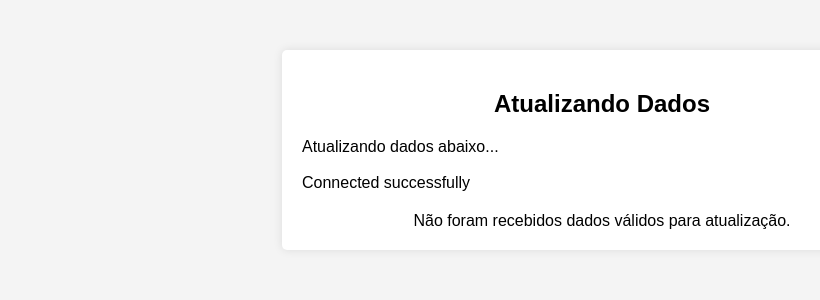
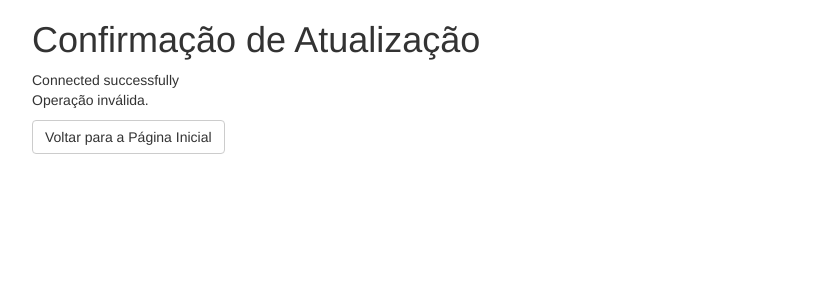
Before and after one commit to Lucamc09/Projeto-SmartSnack, a PHP site: page /alterar_dados.php in a window 1280 px wide. Shown: the top 300 px of the page, without its empty margins (38-858 px from the left). Run offline with PHP 8.4, Linux system fonts and the light colour scheme.

Commit message:
Update alterar_dados.php

```diff
--- a/alterar_dados.php
+++ b/alterar_dados.php
@@ -2,98 +2,43 @@
 <html lang="pt-br">
 <head>
     <meta charset="UTF-8">
-    <meta name="viewport" content="width=device-width, initial-scale=1.0">
-    <title>Atualização de Dados</title>
-    <style>
-        body {
-            font-family: Arial, sans-serif;
-            background-color: #f4f4f4;
-            margin: 0;
-            padding: 0;
-        }
-        .container {
-            max-width: 600px;
-            margin: 50px auto;
-            padding: 20px;
-            background-color: #fff;
-            border-radius: 5px;
-            box-shadow: 0 0 10px rgba(0, 0, 0, 0.1);
-        }
-        h2 {
-            text-align: center;
-        }
-        form {
-            margin-top: 20px;
-        }
-        label {
-            font-weight: bold;
-        }
-        input[type="text"], input[type="number"] {
-            width: 100%;
-            padding: 10px;
-            margin: 5px 0 20px 0;
-            box-sizing: border-box;
-            border: 1px solid #ccc;
-            border-radius: 4px;
-        }
-        input[type="submit"] {
-            background-color: #4CAF50;
-            color: white;
-            padding: 14px 20px;
-            margin: 8px 0;
-            border: none;
-            border-radius: 4px;
-            cursor: pointer;
-            width: 100%;
-        }
-        input[type="submit"]:hover {
-            background-color: #45a049;
-        }
-        .message {
-            text-align: center;
-            margin-top: 20px;
-        }
-    </style>
+    <title>Confirmação de Atualização</title>
+    <link rel="stylesheet" href="https://maxcdn.bootstrapcdn.com/bootstrap/3.3.7/css/bootstrap.min.css" integrity="sha384-BVYiiSIFeK1dGmJRAkycuHAHRg32OmUcww7on3RYdg4Va+PmSTsz/K68vbdEjh4u" crossorigin="anonymous">
 </head>
 <body>
-
     <div class="container">
-    <h2>Atualizando Dados</h2>
-
+        <h1>Confirmação de Atualização</h1>
         <?php
-    echo "Atualizando dados abaixo... <br><br>";
-    require ('conexao.php');
+        require('conexao.php');
 
         if ($_SERVER["REQUEST_METHOD"] == "POST") {
             $id = $_POST["id"];
             $produto = $_POST["produto"];
             $quantidade = $_POST["quantidade"];
-        echo "<hr>";
 
-        // Função para Atualizar o registro no banco de dados
-        function atualizarRegistro($conexao, $id, $produto, $quantidade) {
-            $sql = "UPDATE Pedidos SET produto = '$produto', quantidade = '$quantidade' WHERE id = $id";
+            // Função para atualizar o registro no banco de dados
+            function atualizarPedido($conexao, $id, $produto, $quantidade) {
+                $sql = "UPDATE Pedidos SET produto_id = :produto_id, quantidade = :quantidade WHERE id = :id";
                 $stmt = $conexao->prepare($sql);
+                $stmt->bindParam(':produto_id', $produto, PDO::PARAM_INT);
+                $stmt->bindParam(':quantidade', $quantidade, PDO::PARAM_INT);
+                $stmt->bindParam(':id', $id, PDO::PARAM_INT);
                 return $stmt->execute();
             }
-    }
-    ?>
 
-    <div class="message">
-        <?php
-        if (isset($id) && isset($produto) && isset($quantidade)) {
-            if (atualizarRegistro($conexao, $id, $produto, $quantidade)) {
-                echo "Registro atualizado com sucesso!<br><br><a href='index.php'>HOME</a>";
+            // Verifica se a atualização foi bem-sucedida
+            if (atualizarPedido($conexao, $id, $produto, $quantidade)) {
+                echo "<p>Pedido atualizado com sucesso!</p>";
+                echo '<a href="index.php" class="btn btn-default">Voltar para a Página Inicial</a>';
             } else {
-                echo 'Erro ao atualizar o registro.';
+                echo "<p>Ocorreu um erro ao atualizar o pedido.</p>";
+                echo '<a href="editar_pedido.php?id=' . $id . '" class="btn btn-default">Voltar para a Edição do Pedido</a>';
             }
         } else {
-            echo 'Não foram recebidos dados válidos para atualização.';
+            echo "<p>Operação inválida.</p>";
+            echo '<a href="index.php" class="btn btn-default">Voltar para a Página Inicial</a>';
         }
         ?>
     </div>
-
-</div>
-
 </body>
 </html>
```
Lines whose indentation alone changed are shown as unchanged.
